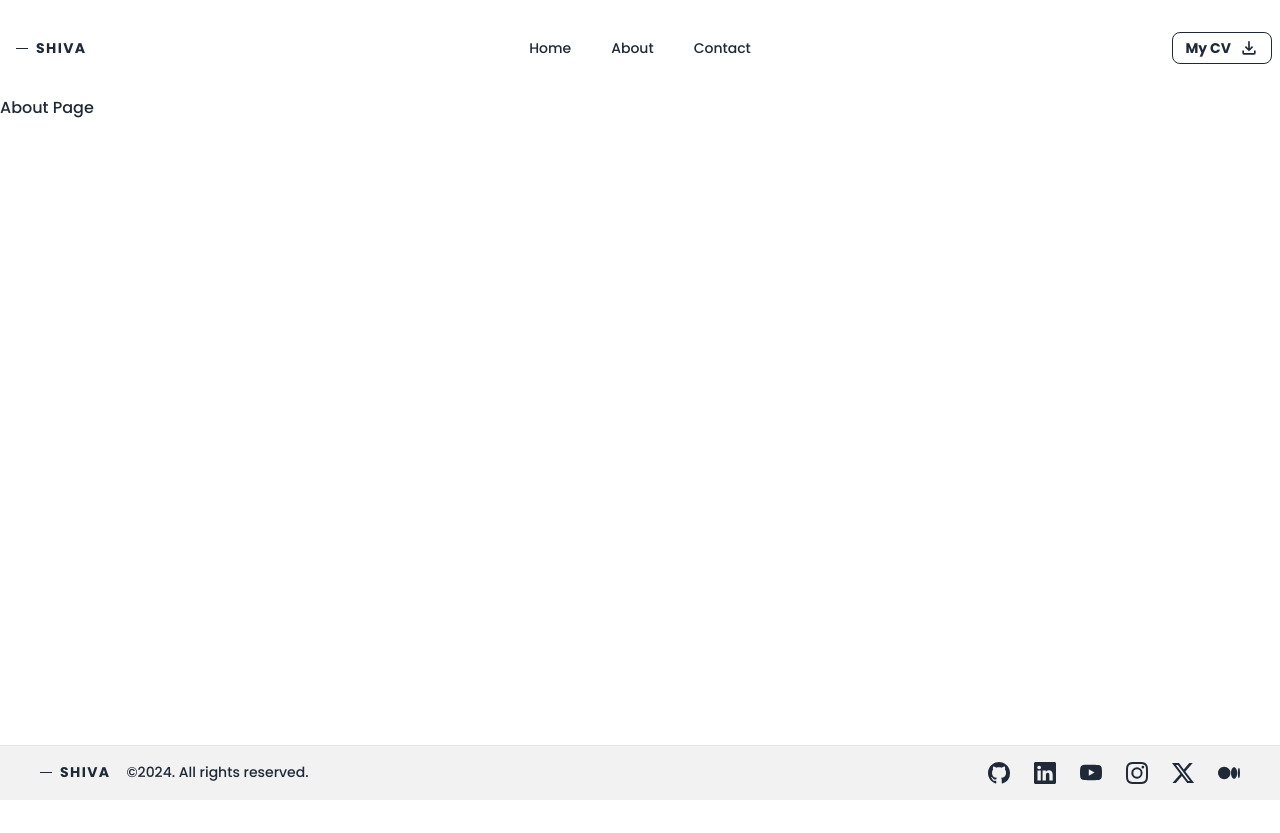
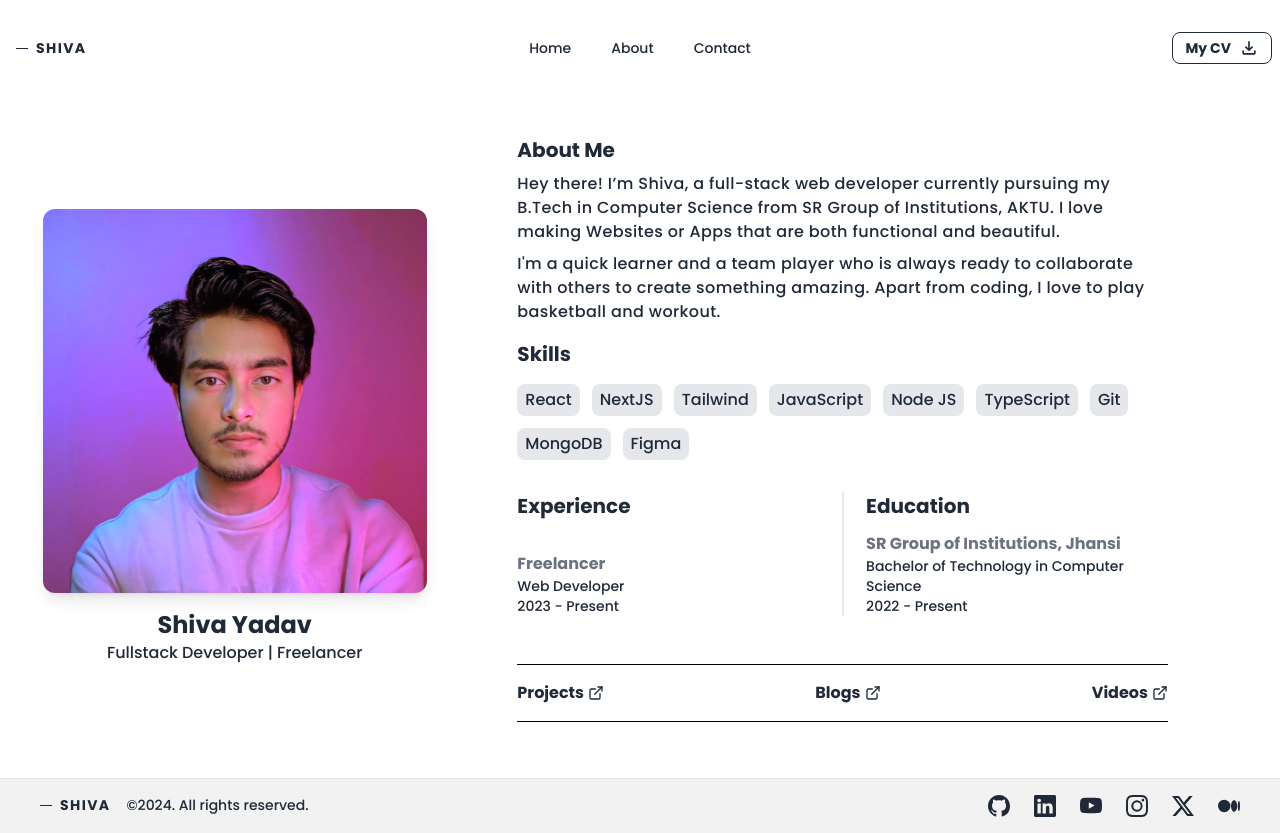
Before and after one commit to shivaydv/1-portfolio, a Next.js app: page /about in a window 1280 px wide. Before the commit the page ends 800 px from the top, so only its background shows below. Built offline with nearby package versions, Linux system fonts and the light colour scheme.

Commit message:
Made the Aabout Page

```diff
--- a/app/about/page.tsx
+++ b/app/about/page.tsx
@@ -1,9 +1,122 @@
-import React from 'react'
+"use client";
+import { skills } from "@/components/SkillCards";
+import { CardBody, CardContainer } from "@/components/ui/3d-card";
+
+import Image from "next/image";
+import Link from "next/link";
+import React from "react";
+import { LuExternalLink } from "react-icons/lu";
 
 const page = () => {
   return (
-    <div>About Page</div>
-  )
-}
+    <div className="flex justify-center max-lg:flex-col items-center px-8  py-10 flex-1">
+      <section
+        className="w-full lg:w-1/3 flex flex-col justify-center
+       items-center max-lg:px-10 max-lg:pb-10 "
+      >
+        <CardContainer>
+          <CardBody className="w-80 lg:w-96  relative ">
+            <Image
+              src={"/shiva.jpeg"}
+              alt="profile"
+              width={1000}
+              height={1000}
+              priority
+              className=" object-cover rounded-xl shadow-lg mb-4"
+            />
+            <h1 className="font-semibold text-xl lg:text-2xl text-center">
+              Shiva Yadav
+            </h1>
+            <p className="  max-lg:text-sm font-normal text-center">
+              Fullstack Developer | Freelancer
+            </p>
+          </CardBody>
+        </CardContainer>
+      </section>
 
-export default page
+      <section className="w-full lg:w-2/3  lg:px-20">
+        <div className="flex flex-col justify-center items-left space-y-2  ">
+          <h1 className="font-bold text-xl">About Me</h1>
+          <p className="max-lg:text-sm font-normal tracking-wide">
+          Hey there! I’m Shiva, a full-stack web developer currently pursuing
+            my B.Tech in Computer Science from SR Group of Institutions, AKTU. I
+            love making Websites or Apps that are both functional and beautiful.
+          </p>
+          <p className="max-lg:text-sm font-normal tracking-wide">
+            I'm a quick learner and a team player who is always ready to
+            collaborate with others to create something amazing. Apart from
+            coding, I love to play basketball and workout.
+          </p>
+        </div>
+
+        <div className="flex flex-col justify-center items-left space-y-2 lg:space-y-4 pt-4">
+          <h1 className="font-bold text-xl">Skills</h1>
+          <div className="flex flex-wrap gap-3">
+            {skills.map((skill, idx) => (
+              <span
+                key={skill.title + idx}
+                className="bg-gray-200 dark:bg-gray-800 px-2 py-1 max-lg:text-sm rounded-lg"
+              >
+                {skill.title}
+              </span>
+            ))}
+          </div>
+        </div>
+
+        <section className="lg:flex justify-between py-4 lg:py-8 ">
+          <div className="flex flex-col  items-left justify-between lg:w-1/2 space-y-3 ">
+            <h1 className="font-bold text-xl ">Experience</h1>
+            <div className="flex flex-col justify-center items-left ">
+              <h2 className="font-semibold text-gray-500 ">Freelancer</h2>
+              <p className="text-sm font-normal">
+                Web Developer
+                <br />
+                2023 - Present
+              </p>
+            </div>
+          </div>
+          <div className="divider divider-horizontal"></div>
+
+          <div className="flex flex-col  items-left justify-between lg:w-1/2 space-y-3 max-lg:pt-4">
+            <h1 className="font-bold text-xl  ">Education</h1>
+            <div className="flex flex-col justify-center items-left  ">
+              <h2 className="font-semibold text-gray-500 ">
+                SR Group of Institutions, Jhansi
+              </h2>
+              <p className="text-sm font-normal">
+                Bachelor of Technology in Computer Science
+                <br />
+                2022 - Present
+              </p>
+            </div>
+          </div>
+        </section>
+        <div className="flex  justify-between items-left font-semibold  border-black py-4 border-y my-4">
+          <Link
+            href="/projects"
+            className=" flex gap-1 justify-center items-center "
+          >
+            Projects
+            <LuExternalLink />
+          </Link>
+          <Link
+            href="https://medium.com/@shivaydv"
+            className=" flex gap-1 justify-center items-center "
+          >
+            Blogs
+            <LuExternalLink />
+          </Link>
+          <Link
+            href="https://www.youtube.com/@shivay1256/videos"
+            className=" flex gap-1 justify-center items-center "
+          >
+            Videos
+            <LuExternalLink />
+          </Link>
+        </div>
+      </section>
+    </div>
+  );
+};
+
+export default page;
--- a/app/contact/page.tsx
+++ b/app/contact/page.tsx
@@ -5,7 +5,7 @@ import ContactCard from "@/components/ContactCard";
 
 const page = () => {
   return (
-    <section className="px-4 py-2 flex justify-center items-center flex-1 text-black ">
+    <section className="px-4 py-2 flex justify-center items-center flex-1 text-black  ">
       <ContactCard/>
     </section>
   );
--- a/app/page.tsx
+++ b/app/page.tsx
@@ -5,7 +5,7 @@ import SkillSection from "@/components/SkillSection";
 
 export default function Home() {
   return (
-    <main className="px-2 lg:px-2 pb-10 ">
+    <main className="px-2 pb-10 ">
       <Hero/>
       <ProjectSection/>
       <SkillSection/>
--- a/components/Hero.tsx
+++ b/components/Hero.tsx
@@ -5,13 +5,13 @@ import CodeSnippet from "./CodeSnippet";
 
 const Hero = () => {
   return (
-    <div className="flex item-center max-lg:flex-col justify-start h-[80vh] max-lg:py-24 max-lg:px-2   xl:h-[45rem] relative text-black ">
+    <div className="flex item-center max-lg:flex-col justify-start  max-lg:py-24 max-lg:px-2   h-[45rem] relative text-black ">
       <section className="flex flex-col justify-center items-start xl:w-4/6 lg:px-20 px-2   ">
         <h2 className="font-semibold text-gray-500 text-lg md:text-2  xl lg:text-2xl">
           Hi ,I am Shiva. 👋
         </h2>
 
-        <h1 className="font-bold text-2xl md:text-3xl  xl:text-7xl ">
+        <h1 className="font-bold text-2xl md:text-3xl lg:text-5xl  xl:text-7xl ">
           A FullStack Web Developer
         </h1>
 
@@ -21,10 +21,10 @@ const Hero = () => {
         </p>
 
         <div className="py-8 flex gap-4 max-lg:w-full justify-center">
-          <Link href={"/contact"} className="hover:bg-white hover:text-black  border border-transparent ease-in-out transition-all duration-100 rounded-xl  btn  btn-neutral">
+          <Link href={"/contact"} className="  btn  btn-outline shadow-md">
             Get In Touch
           </Link>
-          <Link href={"#projects"} className=" btn btn-outline shadow-md">
+          <Link href={"#projects"} className=" btn btn-outline shadow-md ">
             Browse Projects
           </Link>
         </div>
--- a/components/ProjectSection.tsx
+++ b/components/ProjectSection.tsx
@@ -8,7 +8,7 @@ const ProjectSection = () => {
   return (
     <div className=" text-center pt-16" id="projects">
       <SectionHeading heading={"Projects"} />
-      <div className=" grid grid-col-2 md:grid-cols-2 lg:grid-cols-3 mx-auto gap-8  w-fit max-lg:px-4  py-10 ">
+      <div className=" grid  lg:grid-cols-2 2xl:grid-cols-3 gap-10 lg:gap-20 mx-auto   w-fit max-lg:px-4  py-10 ">
         {
           projectdata.map((project, idx) => (
           <ProjectCard
```
